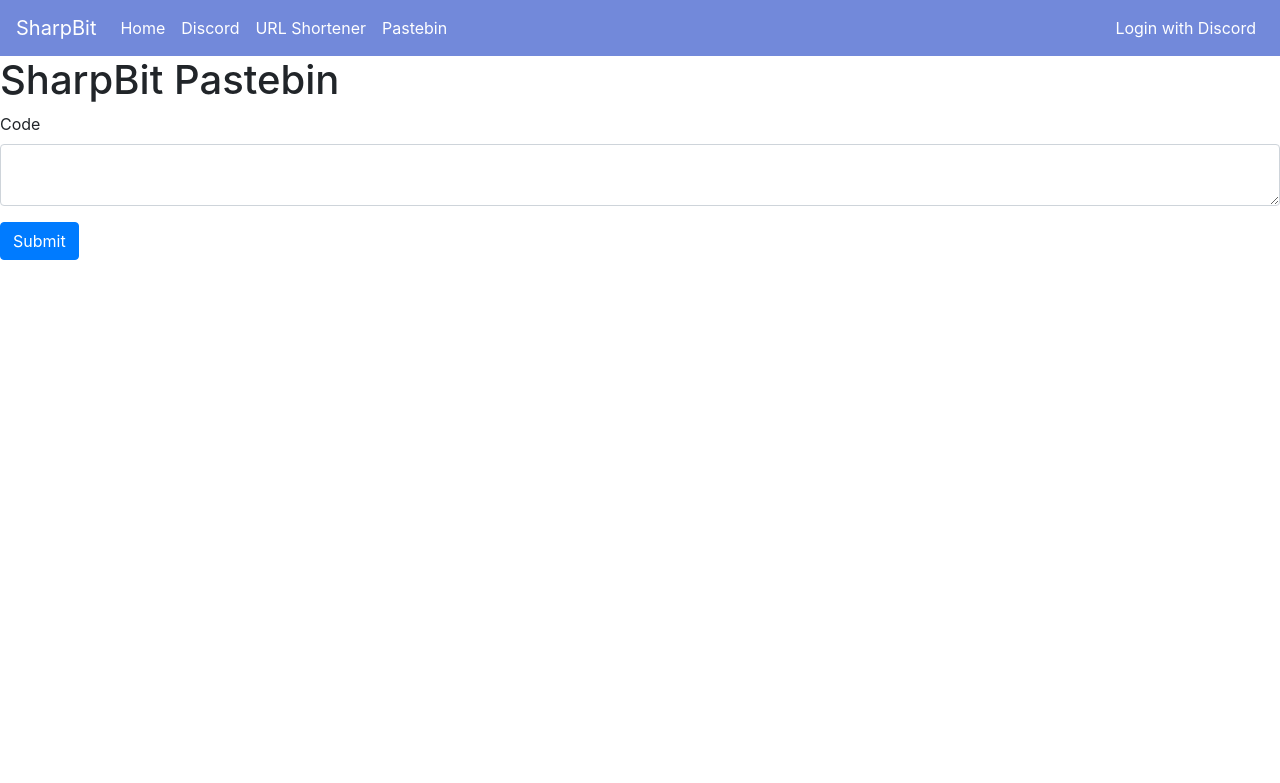
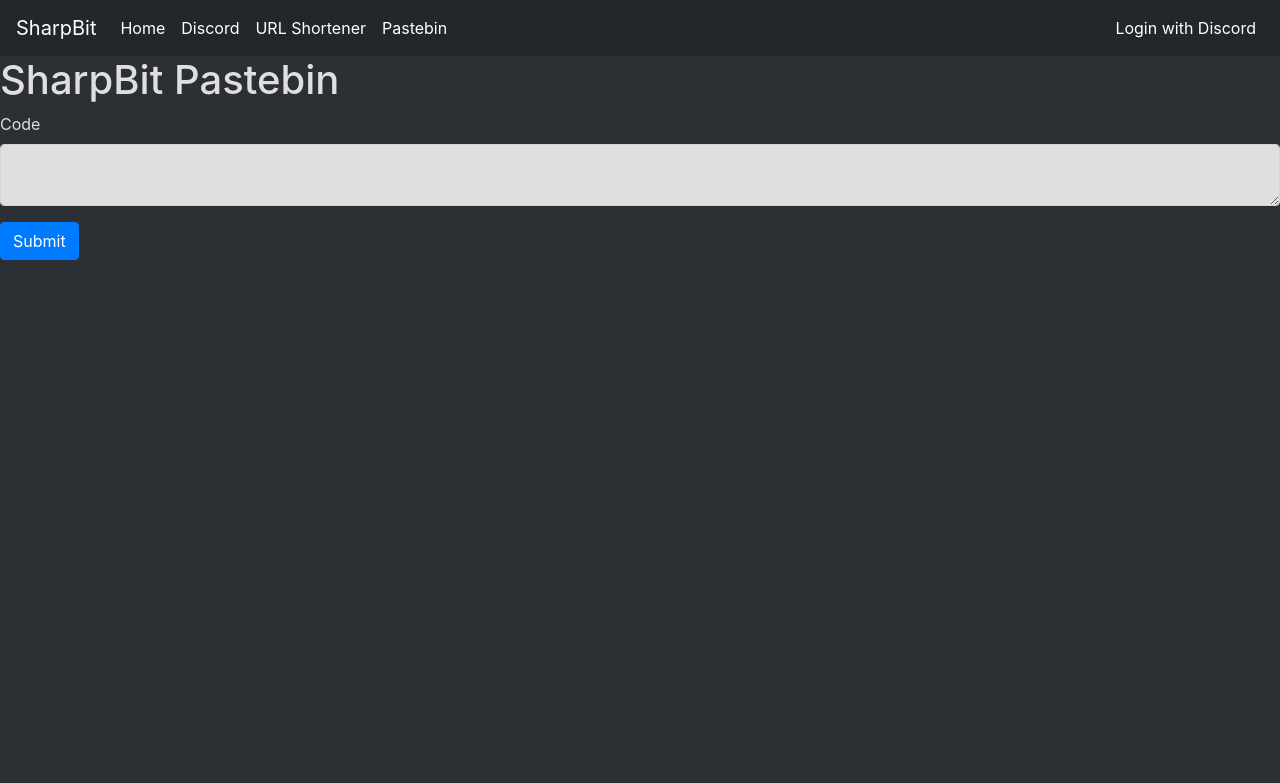
Before and after one commit to SharpBit/webserver, a Python web app: template templates/pastebin.html in a window 1280 px wide. Shown: the top 783 px of the page. Run offline with Jinja, Linux system fonts and the light colour scheme; the template is opened without the code that fills it, so the values that code supplies are empty; some libraries are stand-ins or nearby versions.

Commit message:
dark theme

```diff
--- a/app.py
+++ b/app.py
@@ -14,6 +14,7 @@
 
 app = Sanic(__name__)
 env = Environment(loader=PackageLoader('app', 'templates'))
+app.static('/static', './static')
 
 
 def authorized():
--- a/templates/pastebin.html
+++ b/templates/pastebin.html
@@ -7,13 +7,26 @@
   <body>
     {% include 'snippets/navbar.html' %}
     <h1>SharpBit Pastebin</h1>
-    <form method="POST" action="/pb">
+    <form class="form" method="POST" action="/pb">
       <div class="form-group">
         <label for="text">Code</label>
-        <textarea name="text" type="text" class="form-control" id="text"></textarea>
+        <textarea name="text" type="text" class="form-control" id="text" style="background-color: #dfdfdf"></textarea>
       </div>
       <button type="submit" class="btn btn-primary">Submit</button>
     </form>
     {% include 'snippets/scripts.html' %}
   </body>
 </html>
+<style>
+    body {
+      background-color: #2C2F33;
+    }
+
+    h1, h3 {
+      color: #dfdfdf;
+    }
+
+    .form {
+      color: #dfdfdf
+    }
+</style>
--- a/templates/snippets/navbar.html
+++ b/templates/snippets/navbar.html
@@ -1,4 +1,4 @@
-<nav class="navbar navbar-expand-lg navbar-dark" style="background-color: #7289DA;">
+<nav class="navbar navbar-expand-lg navbar-dark" style="background-color: #23272A;">
     <a href="/" class="navbar-brand">SharpBit</a>
     <button class="navbar-toggler" type="button" data-toggle="collapse" data-target="#navbarList" aria-controls="navbarList" aria-expanded="false" aria-label="Toggle navigation">
         <span class="navbar-toggler-icon"></span>
@@ -21,11 +21,11 @@
         <ul class="navbar-nav">
             {% if logged_in == 'y' %}
                 <div class="dropdown">
-                    <button class="btn btn-secondary dropdown-toggle" type="button" id="dropdownMenuButton" data-toggle="dropdown" aria-haspopup="true" aria-expanded="false">
-                        <img src="{{ avatar }}" alt="avatar" height="25" width="25">    {{ username }}#{{ discrim }}<i class="fa fa-caret-down"></i>
+                    <button class="btn btn-secondary dropdown-toggle" type="button" id="dropdownMenuButton" data-toggle="dropdown" style="background-color: #23272A;">
+                        <img src="{{ avatar }}" alt="avatar" height="25" width="25">    {{ username }}#{{ discrim }}
                     </button>
-                    <div class="dropdown-menu" aria-labelledby="dropdownMenuButton">
-                        <a class="dropdown-item" href="/logout">Logout</a>
+                    <div class="dropdown-menu" aria-labelledby="dropdownMenuButton" style="background-color: #23272A;">
+                        <a class="dropdown-item" href="/logout" style="color: #dfdfdf">Logout</a>
                     </div>
                 </div>
             {% else %}
@@ -36,3 +36,8 @@
         </ul>
     </div>
 </nav>
+<style>
+    .dropdown a:hover {
+        background-color: #2C2F33;
+    }
+</style>
```
Also changed, not shown: templates/index.html (+14 -2 lines), templates/url_shortener.html (+10 -1 lines).
